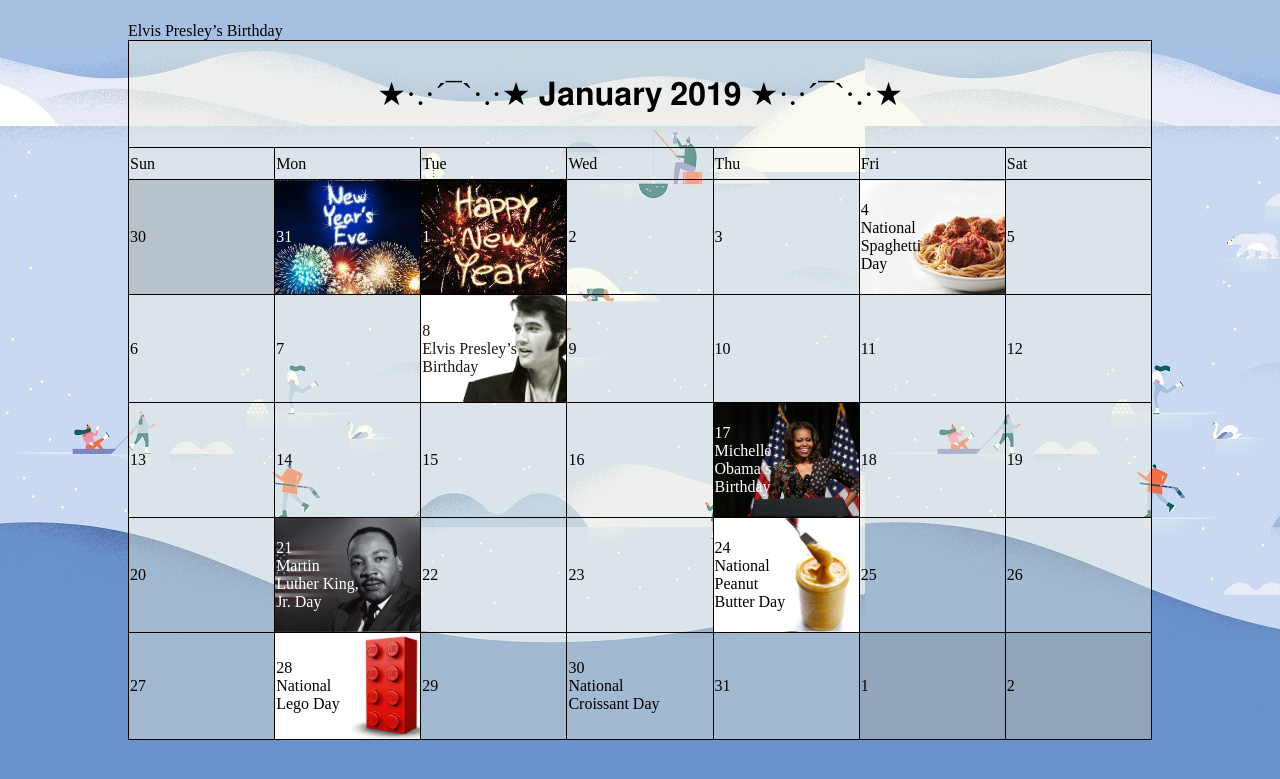
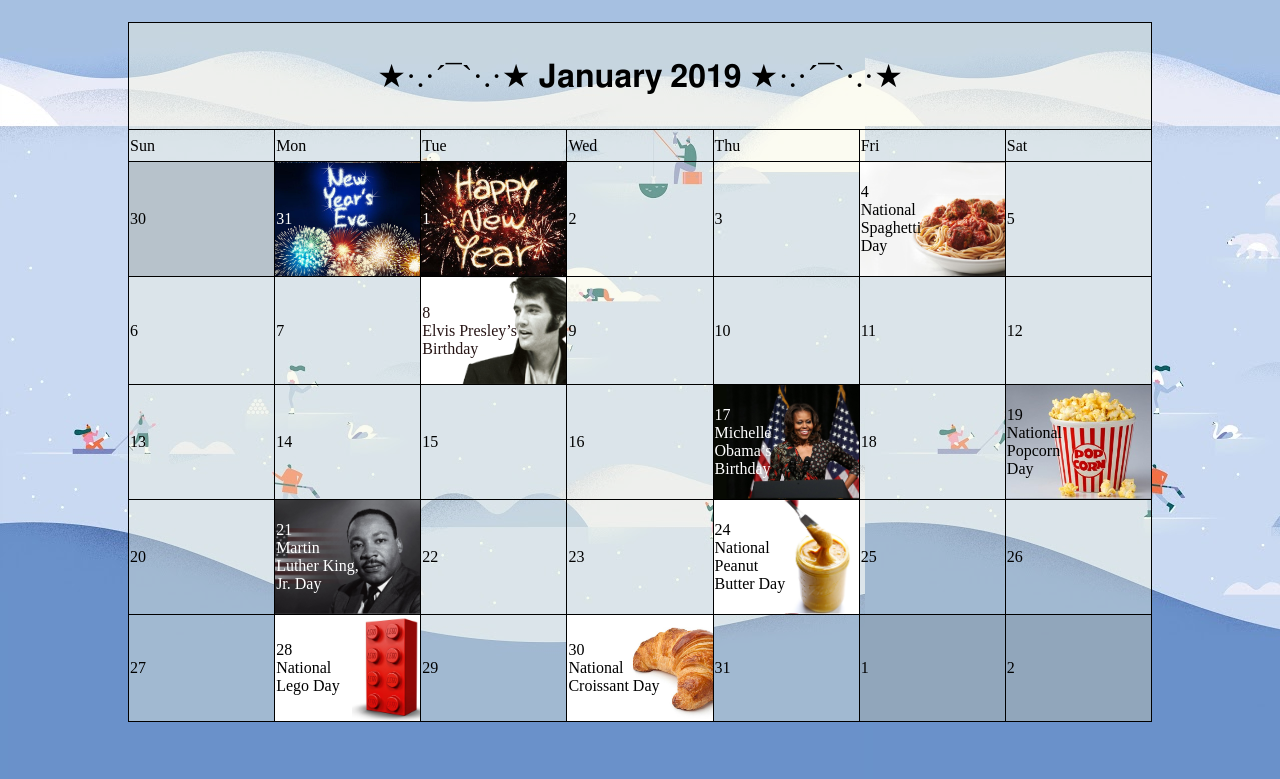
Before and after one commit to alexgpitts/AlexPitts.github.io, a PHP site: page /calendar/index.html in a window 1280 px wide. Shown: the top 779 px of the page. Run offline with PHP 8.4, Linux system fonts and the light colour scheme.

Commit message:
updated callender

```diff
--- a/calendar/index.html
+++ b/calendar/index.html
@@ -38,7 +38,7 @@
                     <td class="col">9</td>
                     <td class="col">10</td>
                     <td class="col">11</td>
-                    <td class="col">12</td>Elvis Presley’s Birthday
+                    <td class="col">12</td>
                 </tr>
                 <tr class="row">
                     <td class="col">13</td>
@@ -47,7 +47,7 @@
                     <td class="col">16</td>
                     <td class="col Michelle">17<br>Michelle <br>Obama’s<br>Birthday</td>
                     <td class="col">18</td>
-                    <td class="col">19</td>
+                    <td class="col Popcorn">19<br>National <br>Popcorn<br> Day</td>
                 </tr>
                 <tr class="row">
                     <td class="col">20</td>
@@ -62,7 +62,7 @@
                     <td class="col">27</td>
                     <td class="col leggo">28<br>National<br>Lego Day</td>
                     <td class="col">29</td>
-                    <td class="col">30<br>National<br>Croissant Day</td>
+                    <td class="col Croissant">30<br>National<br>Croissant Day</td>
                     <td class="col">31</td>
                     <td class="col otherMonths">1</td>
                     <td class="col otherMonths">2</td>
--- a/calendar/main.css
+++ b/calendar/main.css
@@ -114,3 +114,17 @@ table{
     background-size: cover;
     color: rgb(0, 0, 0);
 }
+
+.Croissant{
+    background-image: url("Croissant.jpg");
+    background-position: center;
+    background-size: cover;
+    color: rgb(0, 0, 0);
+}
+
+.Popcorn{
+    background-image: url("popcorn.jpg");
+    background-position: center;
+    background-size: cover;
+    color: rgb(0, 0, 0);
+}
```
Also changed, not shown: calendar/Croissant.jpg (added), calendar/popcorn.jpg (added).
